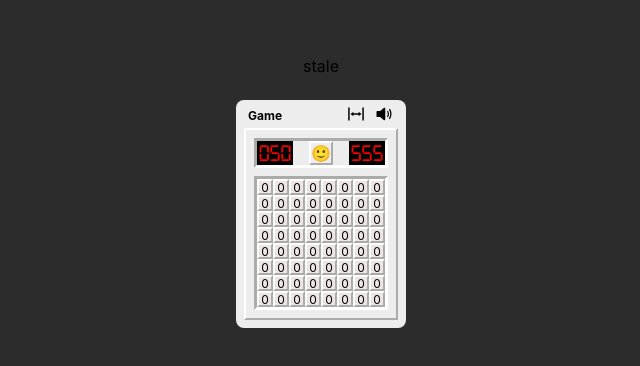
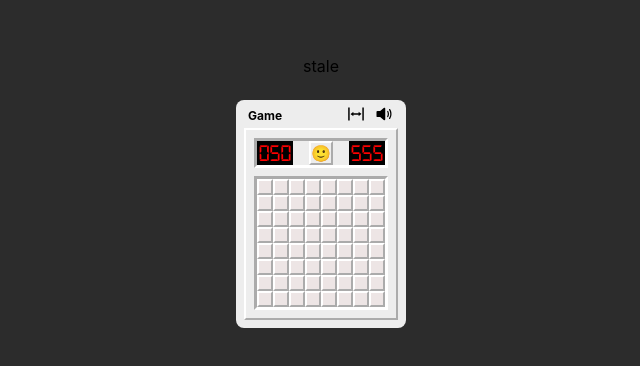
Before and after one commit to Bumang-Cyber/webgame-mine-sweeper, a React (Vite) app: page / in a window 1280 px wide. Shown: the part 208-574 px from the top of the page, without its empty margins (319-959 px from the left). Built offline with nearby package versions, Linux system fonts and the light colour scheme.

Commit message:
feat: 숫자마다 컬러 지정 util함수 추가, tile파일에 조건적 렌더를 위해 if문 분리, gameOver시 모든 지뢰 보이기 추가

```diff
--- a/src/components/Game/StatusPanel/MineLeftPanel/index.tsx
+++ b/src/components/Game/StatusPanel/MineLeftPanel/index.tsx
@@ -8,6 +8,7 @@ export default MineLeftPanel;
 
 const MineLeftContainer = styled.td`
   width: 36px;
+  height: 24px;
   font-family: "digital";
 
   display: flex;
--- a/src/components/Game/StatusPanel/RestartEmojiPanel/index.tsx
+++ b/src/components/Game/StatusPanel/RestartEmojiPanel/index.tsx
@@ -8,7 +8,14 @@ const RestartEmojiPanel = () => {
     playingSwitchHandler("stale");
   };
 
-  return <RestartEmojiContainer onClick={clickEmojiHander}>🙂</RestartEmojiContainer>;
+  return (
+    <RestartEmojiContainer onClick={clickEmojiHander}>
+      {currentPlayingState === "stale" && "🙂"}
+      {currentPlayingState === "playing" && "😀"}
+      {currentPlayingState === "gameOver" && "🤯"}
+      {currentPlayingState === "success" && "😎"}
+    </RestartEmojiContainer>
+  );
 };
 
 export default RestartEmojiPanel;
--- a/src/components/Game/StatusPanel/TimerPanel/index.tsx
+++ b/src/components/Game/StatusPanel/TimerPanel/index.tsx
@@ -8,6 +8,7 @@ export default TimerPanel;
 
 const TimerContainer = styled.td`
   width: 36px;
+  height: 24px;
   font-family: "digital";
 
   display: flex;
--- a/src/components/Game/StatusPanel/index.tsx
+++ b/src/components/Game/StatusPanel/index.tsx
@@ -19,6 +19,7 @@ export default StatusPanel;
 
 const StatusPanelContainer = styled.thead`
   width: 100%;
+  height: 30px;
 
   ${({ theme }) => theme.borderInset}
 `;
--- a/src/components/Game/TileMapPanel/Tile/index.tsx
+++ b/src/components/Game/TileMapPanel/Tile/index.tsx
@@ -4,9 +4,10 @@ import useTileSwitch from "@/hooks/useTileSwitch";
 
 // icon
 import { BiSolidBomb as BombIcon } from "react-icons/bi";
-import { FaExplosion as BoomIcon } from "react-icons/fa6";
 import { FaFlag as FlagIcon } from "react-icons/fa6";
 import { FaQuestion as QuestionIcon } from "react-icons/fa";
+import pickTileColor from "@/utils/pickTileColor";
+import usePlayingSwitch from "@/hooks/usePlayingSwitch";
 
 interface TileProps {
   tileMapArr: TileType[][];
@@ -20,32 +21,61 @@ const Tile = ({ item, tileMapArr, onSetTileMap, rowIndex, colIndex }: TileProps)
   const { tileLeftClickHandler, tileRightClickHandler } = useTileSwitch({ item, tileMapArr, onSetTileMap, rowIndex, colIndex });
   const { isFlagged, isMined, isOpened, isQuestioned, mineNearby } = item;
 
-  // isOpened여야 보이기
-  // isOpened가 아니면 isFlagged,
-  // playingState에 따라 조건 분류
+  const { currentPlayingState } = usePlayingSwitch();
 
-  return (
-    <TileContainer $isOpened={isOpened} onClick={tileLeftClickHandler} onContextMenu={tileRightClickHandler}>
-      {isFlagged && <FlagIcon />}
-      {isQuestioned && <QuestionIcon />}
-      {isMined && <BombIcon />}
-      {!isMined && mineNearby}
-    </TileContainer>
-  );
+  const tileColor = pickTileColor(mineNearby);
+
+  if (currentPlayingState === "gameOver" && isMined) {
+    return (
+      <TileContainer $color={tileColor} $isOpened={isOpened} onClick={tileLeftClickHandler} onContextMenu={tileRightClickHandler}>
+        {<BombIcon className="icon" />}
+      </TileContainer>
+    );
+  }
+
+  if (isFlagged) {
+    return (
+      <TileContainer $color={tileColor} $isOpened={isOpened} onClick={tileLeftClickHandler} onContextMenu={tileRightClickHandler}>
+        <FlagIcon className="icon" />
+      </TileContainer>
+    );
+  }
+
+  if (isQuestioned) {
+    return (
+      <TileContainer $color={tileColor} $isOpened={isOpened} onClick={tileLeftClickHandler} onContextMenu={tileRightClickHandler}>
+        <QuestionIcon className="icon" />
+      </TileContainer>
+    );
+  }
+
+  if (isOpened && !isMined && mineNearby !== 0) {
+    return (
+      <TileContainer $color={tileColor} $isOpened={isOpened} onClick={tileLeftClickHandler} onContextMenu={tileRightClickHandler}>
+        {mineNearby}
+      </TileContainer>
+    );
+  }
+
+  return <TileContainer $color={tileColor} $isOpened={isOpened} onClick={tileLeftClickHandler} onContextMenu={tileRightClickHandler}></TileContainer>;
 };
 
 export default Tile;
 
-export const TileContainer = styled.td<{ $isOpened: boolean }>`
+export const TileContainer = styled.td<{ $isOpened: boolean; $color: string }>`
+  font-family: "Lucida Sans", "Lucida Sans Regular", "Lucida Grande", "Lucida Sans Unicode", Geneva, Verdana, sans-serif;
+
   width: 16px;
   height: 16px;
   background-color: ${({ theme, $isOpened }) => ($isOpened ? theme.color.lightGray400 : theme.color.lightGray200)};
-  color: ${({ $isOpened }) => $isOpened && "red"};
-  font-size: 12px;
+
+  font-size: 14px;
+  color: ${({ $color, $isOpened }) => $isOpened && $color};
 
   display: flex;
   justify-content: center;
   align-items: center;
+  border: 1px solid ${({ theme, $isOpened }) => $isOpened && theme.color.darkGray400};
   ${({ theme, $isOpened }) => !$isOpened && theme.borderOutset};
 
   // TODO: 마우스 우클릭 새로운 창 막기
@@ -53,4 +83,8 @@ export const TileContainer = styled.td<{ $isOpened: boolean }>`
   &:hover {
     background-color: ${({ theme, $isOpened }) => !$isOpened && theme.color.lightGray400};
   }
+
+  .icon {
+    color: black;
+  }
 `;
--- a/src/components/Game/TileMapPanel/index.tsx
+++ b/src/components/Game/TileMapPanel/index.tsx
@@ -1,5 +1,5 @@
 import styled from "styled-components";
-import { useEffect, useMemo, useState } from "react";
+import { useMemo, useState } from "react";
 
 import generateTileMap from "@utils/generateTileMap";
 import Tile from "./Tile";
--- a/src/hooks/usePlayingSwitch.ts
+++ b/src/hooks/usePlayingSwitch.ts
@@ -1,6 +1,6 @@
 import { RootState } from "./../store/index";
 import { useDispatch, useSelector } from "react-redux";
-import { change } from "@/store/playingSlice";
+import { change } from "@/store/playingStateSlice";
 import { playingType } from "@/types/playing";
 
 const usePlayingSwitch = () => {
--- a/src/hooks/useTileSwitch.ts
+++ b/src/hooks/useTileSwitch.ts
@@ -12,7 +12,8 @@ interface useTileSwitchProps {
 }
 
 const useTileSwitch = ({ item, tileMapArr, onSetTileMap, rowIndex, colIndex }: useTileSwitchProps) => {
-  const { isFlagged, isMined, isOpened, isQuestioned, isStaled, mineNearby } = item;
+  const { isFlagged, isMined, isQuestioned, isStaled } = item;
+  const { isOpened } = item;
 
   const { currentPlayingState, playingSwitchHandler } = usePlayingSwitch();
   const { GenRandomMineHandler } = useIntializeGame({ tileMapArr, colIndex, rowIndex, onSetTileMap });
@@ -42,6 +43,8 @@ const useTileSwitch = ({ item, tileMapArr, onSetTileMap, rowIndex, colIndex }: u
     // - isMined: true인가? => gameOver로 만들기, 지뢰 보이기
     if (isMined) {
       playingSwitchHandler("gameOver");
+      copy[rowIndex][colIndex].isOpened = true;
+      onSetTileMap(copy);
       // 지뢰 모두 보이기 (지뢰 인덱스 모두 캐싱해놓기)
       // ...
       return;
--- a/src/store/index.tsx
+++ b/src/store/index.tsx
@@ -1,11 +1,11 @@
 import { configureStore } from "@reduxjs/toolkit";
 import levelSlice from "./levelSlice";
-import playingSlice from "./playingSlice";
+import playingStateSlice from "./playingStateSlice";
 
 const store = configureStore({
   reducer: {
     levels: levelSlice.reducer,
-    playing: playingSlice.reducer,
+    playing: playingStateSlice.reducer,
   },
 });
 
--- a/src/store/playingSlice.tsx
+++ b/src/store/playingStateSlice.tsx
@@ -9,7 +9,7 @@ const initialState: InitialState = {
   value: "stale",
 };
 
-const playingSlice = createSlice({
+const playingStateSlice = createSlice({
   name: "playing",
   initialState,
   reducers: {
@@ -19,5 +19,5 @@ const playingSlice = createSlice({
   },
 });
 
-export default playingSlice;
-export const { change } = playingSlice.actions;
+export default playingStateSlice;
+export const { change } = playingStateSlice.actions;
--- /dev/null
+++ b/src/utils/pickTileColor.ts
@@ -0,0 +1,14 @@
+const pickTileColor = (mineNearby: number) => {
+  if (mineNearby === 0) return "black";
+  if (mineNearby === 1) return "blue";
+  if (mineNearby === 2) return "green";
+  if (mineNearby === 3) return "red";
+  if (mineNearby === 4) return "darkblue";
+  if (mineNearby === 5) return "purple";
+  if (mineNearby === 6) return "darkmagenta";
+  if (mineNearby === 7) return "sienna";
+  if (mineNearby === 8) return "black";
+  return "black";
+};
+
+export default pickTileColor;
```
Also changed, not shown: src/store/mineSlice.tsx (added).
